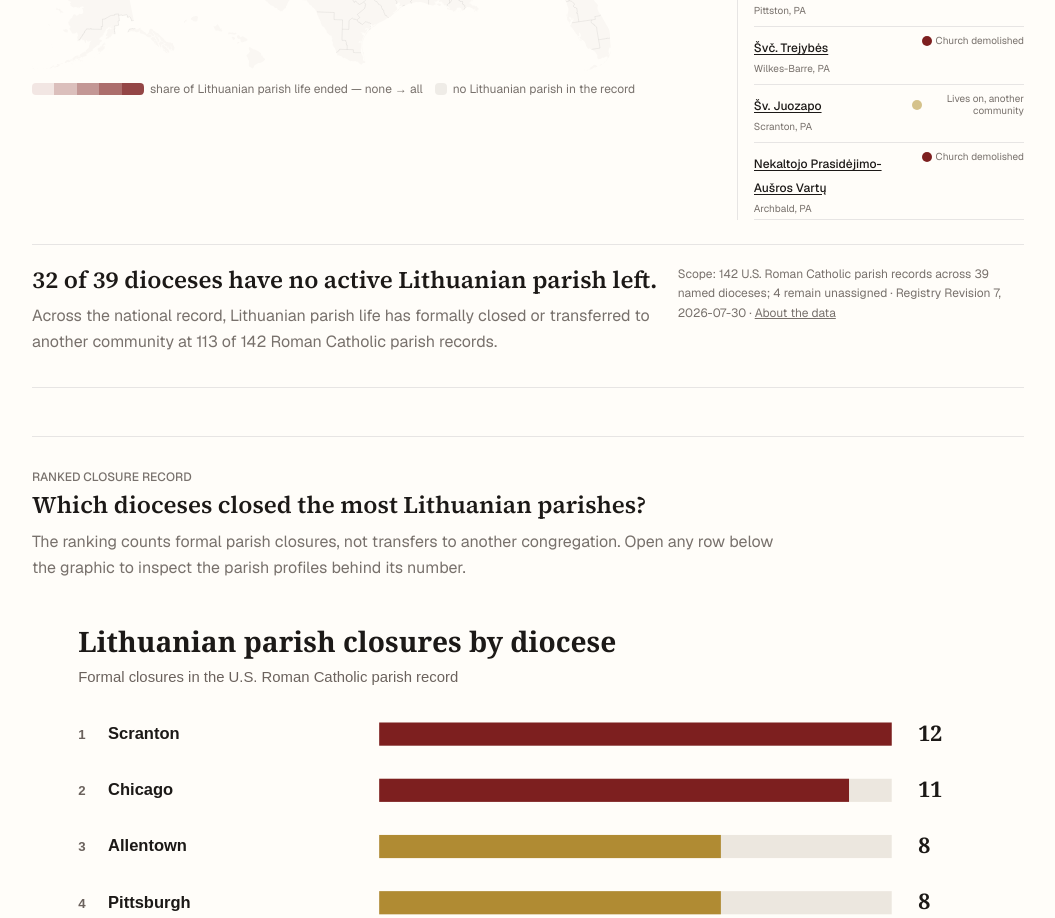
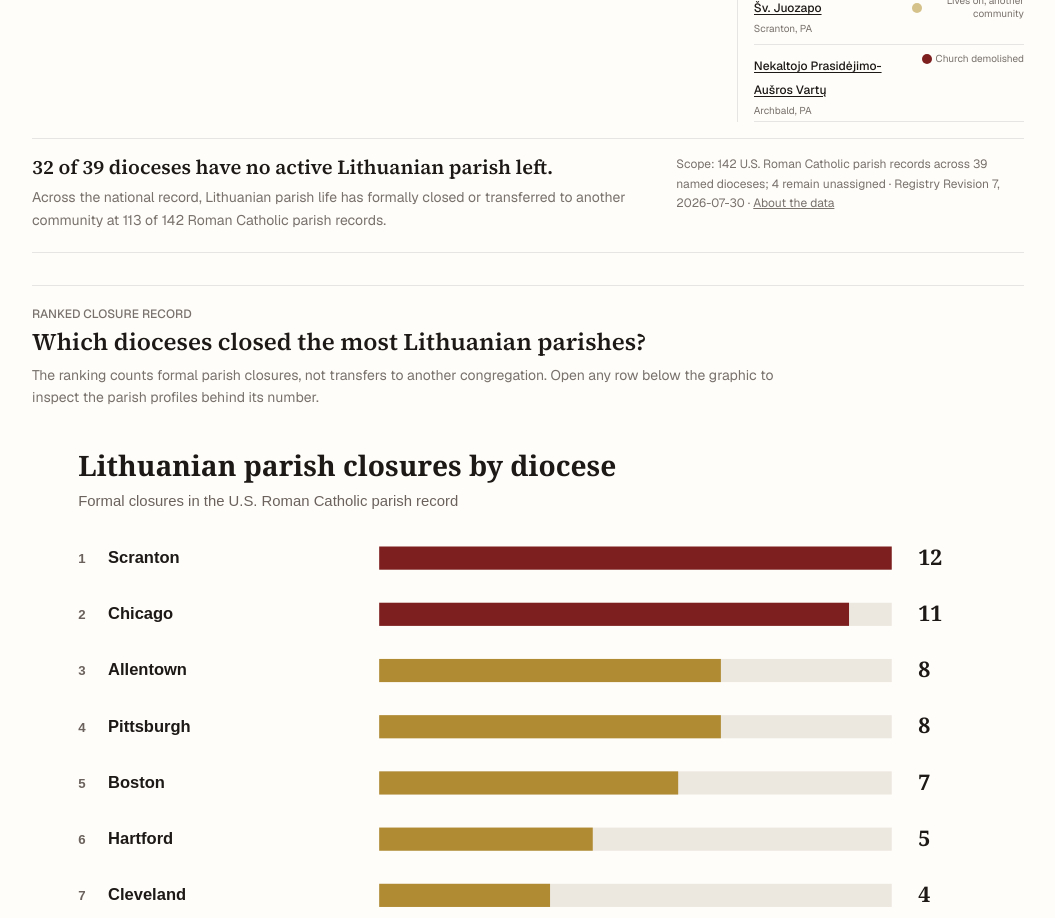
Before and after one commit to LietuvaAI/save-our-lithuanian-parishes, a Next.js app: page /by-diocese in a window 1280 px wide. Shown: the part 720-1638 px from the top of the page, without its empty margins (112-1167 px from the left). Built offline with nearby package versions, Linux system fonts and the light colour scheme.

Commit message:
Tighten by-diocese page rhythm

```diff
--- a/app/by-diocese/page.tsx
+++ b/app/by-diocese/page.tsx
@@ -78,26 +78,26 @@ export default function ByDiocesePage() {
     0;
 
   return (
-    <article className="mx-auto max-w-5xl px-4 py-12">
+    <article className="mx-auto max-w-5xl px-4 pb-4 pt-8">
       <p className="text-xs uppercase text-muted">
         Institutional view
       </p>
       <h1 className="mt-1 font-serif text-3xl font-semibold leading-tight sm:text-4xl">
         By Diocese
       </h1>
-      <p className="mt-4 max-w-3xl font-serif text-xl leading-relaxed sm:text-2xl">
+      <p className="mt-2 max-w-3xl font-serif text-lg leading-relaxed sm:text-xl">
         Which dioceses preserved Lithuanian parish life, and where did it end?
       </p>
 
-      <section className="mt-10 border-y border-rule py-8">
+      <section className="mt-6 border-y border-rule py-5">
         <DioceseExplorer dioceses={named} />
-        <div className="mt-6 grid gap-4 border-t border-rule pt-5 sm:grid-cols-[minmax(0,1fr)_minmax(16rem,0.55fr)]">
+        <div className="mt-4 grid gap-3 border-t border-rule pt-4 sm:grid-cols-[minmax(0,1fr)_minmax(16rem,0.55fr)]">
           <div>
-            <p className="font-serif text-2xl font-semibold leading-tight">
+            <p className="font-serif text-xl font-semibold leading-tight">
               {emptied} of {named.length} dioceses have no active Lithuanian
               parish left.
             </p>
-            <p className="mt-2 leading-relaxed text-muted">
+            <p className="mt-1.5 text-sm leading-relaxed text-muted">
               Across the national record, Lithuanian parish life has formally
               closed or transferred to another community at {totalEnded} of{" "}
               {totalParishes} Roman Catholic parish records.
--- a/components/DioceseClosureRanking.tsx
+++ b/components/DioceseClosureRanking.tsx
@@ -38,7 +38,7 @@ export default function DioceseClosureRanking({
   const chartHeight = 154 + ranked.length * 68;
 
   return (
-    <section className="mt-12 border-y border-rule py-8">
+    <section className="mt-8 border-y border-rule py-5">
       <div className="max-w-3xl">
         <p className="text-xs font-medium uppercase text-muted">
           Ranked closure record
@@ -46,14 +46,14 @@ export default function DioceseClosureRanking({
         <h2 className="mt-1 font-serif text-2xl font-semibold">
           Which dioceses closed the most Lithuanian parishes?
         </h2>
-        <p className="mt-2 leading-relaxed text-muted">
+        <p className="mt-1.5 text-sm leading-relaxed text-muted">
           The ranking counts formal parish closures, not transfers to another
           congregation. Open any row below the graphic to inspect the parish
           profiles behind its number.
         </p>
       </div>
 
-      <div className="mt-5">
+      <div className="mt-4">
         <ExportableSvg
           filename="lithuanian-parish-closures-by-diocese"
           label="Ranked diocesan closure graphic"
@@ -189,7 +189,7 @@ export default function DioceseClosureRanking({
         </ExportableSvg>
       </div>
 
-      <div className="mt-7 grid gap-x-6 border-y border-rule sm:grid-cols-2">
+      <div className="mt-4 grid gap-x-6 border-y border-rule sm:grid-cols-2">
         {ranked.map((diocese, index) => {
           const closedParishes = diocese.parishes.filter(
             (parish) => toGroup(parish.endState) === "closed",
```
